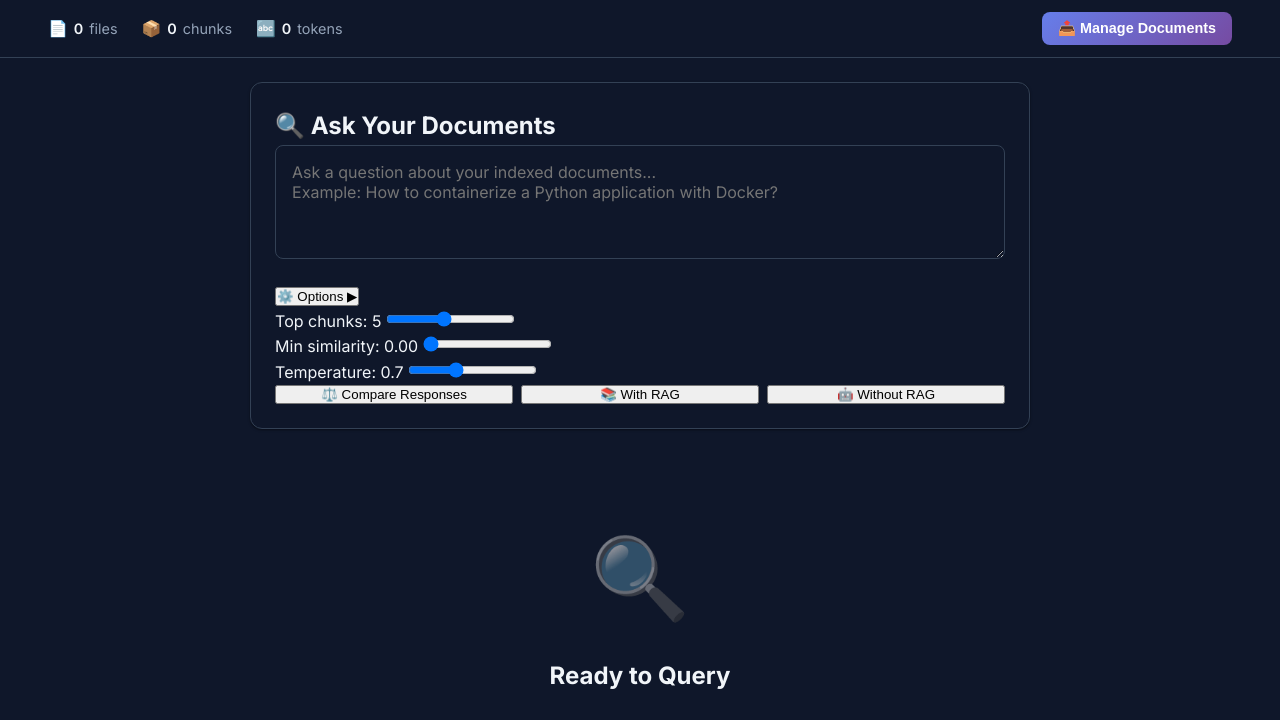
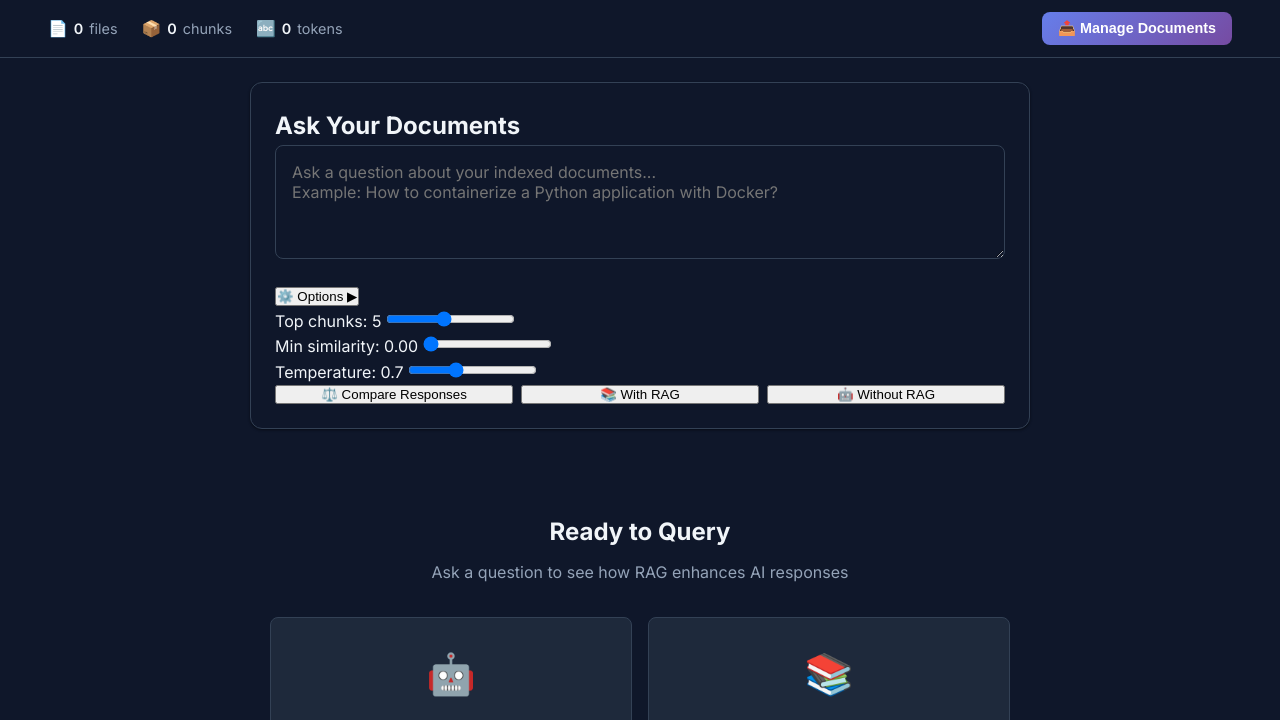
Before and after one commit to ssamhawk/ai-agent-day1, a Flask app: template day14/templates/rag.html in a window 1280 px wide. Shown: the part 80-800 px from the top of the page. Run offline with Flask 3, Linux system fonts and the light colour scheme; the template is opened without the code that fills it, so the values that code supplies are empty; some libraries are stand-ins or nearby versions.

Commit message:
ui: improve RAG page scrolling and remove search icon
- Remove height constraint and overflow from .rag-main for natural page scrolling
- Remove max-height and overflow from .response-card
- Remove 🔍 search icon from "Ask Your Documents" heading
- Remove .empty-icon element and CSS styles
- Add min-height to .rag-main for proper layout

🤖 Generated with [Claude Code](https://claude.com/claude-code)

Co-Authored-By: Claude <noreply@anthropic.com>

```diff
--- a/day14/static/rag.css
+++ b/day14/static/rag.css
@@ -114,8 +114,7 @@
     padding: 24px 48px;
     max-width: 1600px;
     margin: 0 auto;
-    height: calc(100vh - 150px); /* Full viewport height minus header and stats bar */
-    overflow-y: auto;
+    min-height: calc(100vh - 150px);
 }
 
 /* Query Section */
@@ -184,11 +183,6 @@
     padding: 60px 20px;
 }
 
-.empty-state-full .empty-icon {
-    font-size: 5em;
-    margin-bottom: 16px;
-    opacity: 0.5;
-}
 
 .empty-state-full h3 {
     font-size: 1.5em;
@@ -243,8 +237,6 @@
     display: flex;
     flex-direction: column;
     gap: 16px;
-    max-height: 80vh;
-    overflow-y: auto;
 }
 
 .response-header {
--- a/day14/templates/rag.html
+++ b/day14/templates/rag.html
@@ -53,7 +53,7 @@
         <main class="rag-main">
             <!-- Query Section -->
             <section class="query-section">
-                <h2>🔍 Ask Your Documents</h2>
+                <h2>Ask Your Documents</h2>
 
                 <div class="query-input-wrapper">
                     <textarea
@@ -94,7 +94,6 @@
             <div class="results-grid" id="results-grid">
                 <!-- Empty state -->
                 <div class="empty-state-full">
-                    <div class="empty-icon">🔍</div>
                     <h3>Ready to Query</h3>
                     <p>Ask a question to see how RAG enhances AI responses</p>
                     <div class="info-cards">
```
